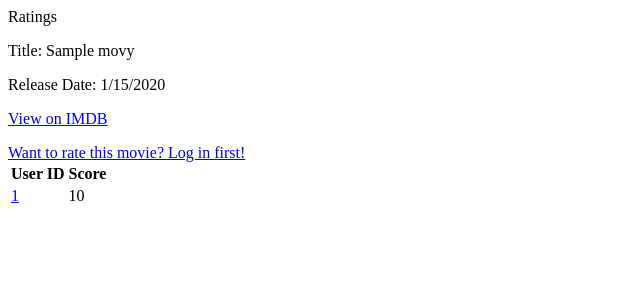
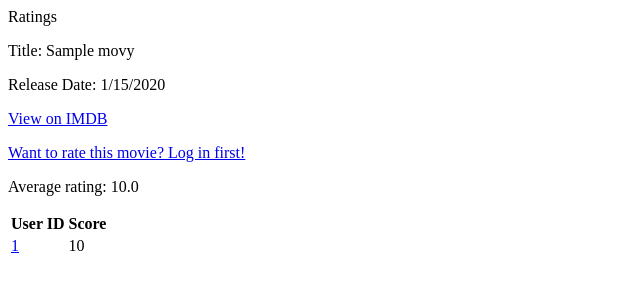
Before and after one commit to EmmaOnThursday/ratings-lab, a Flask app: page /movies/1 in a window 1280 px wide. Shown: the top 300 px of the page, without its empty margins (0-640 px from the left). Run offline with Flask 2, Linux system fonts and the light colour scheme; tables that the repository leaves empty hold one stand-in row (values such as "Sample post").

Commit message:
rating prediction algorithm complete; displays avg rating & predicted rating on movie detail page

```diff
--- a/model.py
+++ b/model.py
@@ -2,7 +2,8 @@
 
 from flask_sqlalchemy import SQLAlchemy
 from correlation import pearson
-
+import pdb
+import math
 # This is the connection to the PostgreSQL database; we're getting this through
 # the Flask-SQLAlchemy helper library. On this, we can find the `session`
 # object, where we do most of our interactions (like committing, etc.)
@@ -30,9 +31,51 @@ class User(db.Model):
 
         return "<User user_id=%s email=%s>" % (self.user_id, self.email)
 
+    def predict_score(self, movie_id):
+        """For a movie, predict's user's score."""
+
+        # generate list of ratings objects: all ratings provided by user
+        p_user_movie_ids = [rating.movie_id for rating in self.ratings]
+
+        # instantiate movie object; build list of ids for all the users who have rated this movie
+        movie = Movie.query.get(movie_id)
+        other_users = [rating.user for rating in movie.ratings]
+
+        final_pearson = [0,0]
+
+        # z_user refers to user we are comparing primary user to
+        for z_user in other_users:
+            pairs = []
+
+            # check if each of z_user's ratings is for a movie that p_user has rated
+            for z_rating in z_user.ratings:
+                if z_rating.movie_id in p_user_movie_ids:
+                    p_rating = Rating.query.filter(Rating.user_id == self.user_id, Rating.movie_id == z_rating.movie_id).one()
+                    pairs.append((p_rating.score, z_rating.score))
+
+            # check if p_user and z_user have any overlap. If so:
+            if pairs:
+                r = pearson(pairs)
+                if abs(r) > abs(final_pearson[1]):
+                    final_pearson = [z_user.user_id, r]
+
+        # get z_user rating object for movie in question
+        z_movie_rating = Rating.query.filter(Rating.user_id == final_pearson[0], Rating.movie_id == movie_id).one()
+        print "the pearson coefficient r is ", r
+        print final_pearson
+        print "user z gave this movie", z_movie_rating.score
+
+        # return score prediction, if Pearson is pos or neg
+        if final_pearson[1] > 0:
+            score_prediction = final_pearson[1] * z_movie_rating.score
+        else:
+            score_prediction = -(final_pearson[1]) * (6-z_movie_rating.score)
+
+        print score_prediction
+
+        return round(score_prediction, 1)
 
 
-# Put your Movie and Rating model classes here.
 
 class Movie(db.Model):
     """List of movies from MovieLens 100K"""
@@ -72,6 +115,8 @@ class Rating(db.Model):
 
         return "<Rating rating_id=%s movie_title=%s score=%s>" % (self.rating_id, self.movie.title, self.score)
 
+
+
 ##############################################################################
 # Helper functions
 
--- a/server.py
+++ b/server.py
@@ -74,7 +74,30 @@ def movie_details(movie_id):
     # if user is logged in, create variable from their session user id
     session_user_id = session.get('user')
 
-    return render_template("movie.html", movie=movie, session_user_id=session_user_id)
+    if session_user_id:
+        user_rating = Rating.query.filter_by(
+            movie_id=movie_id, user_id=session_user_id).first()
+
+    else:
+        user_rating = None
+
+    # Get average rating of movie
+    rating_scores = [r.score for r in movie.ratings]
+    avg_rating = round(float(sum(rating_scores)) / len(rating_scores),1)
+
+    prediction = None
+
+    # Prediction code: only predict if the user hasn't rated it.
+    if (not user_rating) and session_user_id:
+        user = User.query.get(session_user_id)
+        if user:
+            prediction = user.predict_score(movie_id)
+
+    return render_template("movie.html", movie=movie,
+                    session_user_id=session_user_id,
+                    user_rating=user_rating,
+                    prediction=prediction,
+                    avg_rating=avg_rating)
 
 
 @app.route('/movies/<int:movie_id>/user-rating', methods=['POST'])
--- a/templates/movie.html
+++ b/templates/movie.html
@@ -15,6 +15,11 @@
 {% endif %}
 <br>
 
+<p>Average rating: {{ avg_rating }}</p>
+{% if prediction %}
+    <p>We predict you will rate this movie {{ prediction }}.</p>
+{% endif %}
+
 <table>
     <tr>
         <th style="text-align:left">User ID</th>
```
Also changed, not shown: 1 other file.
